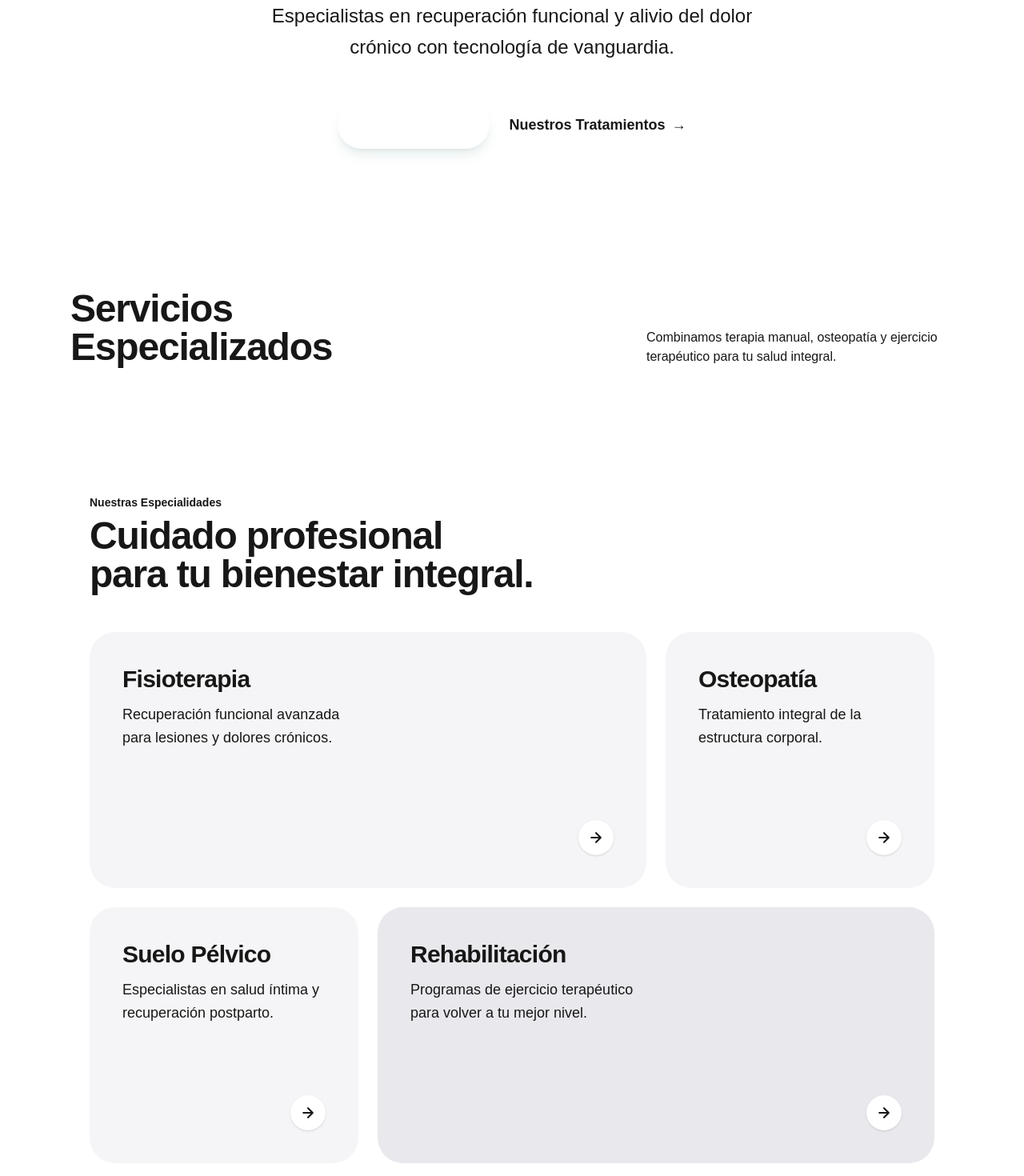
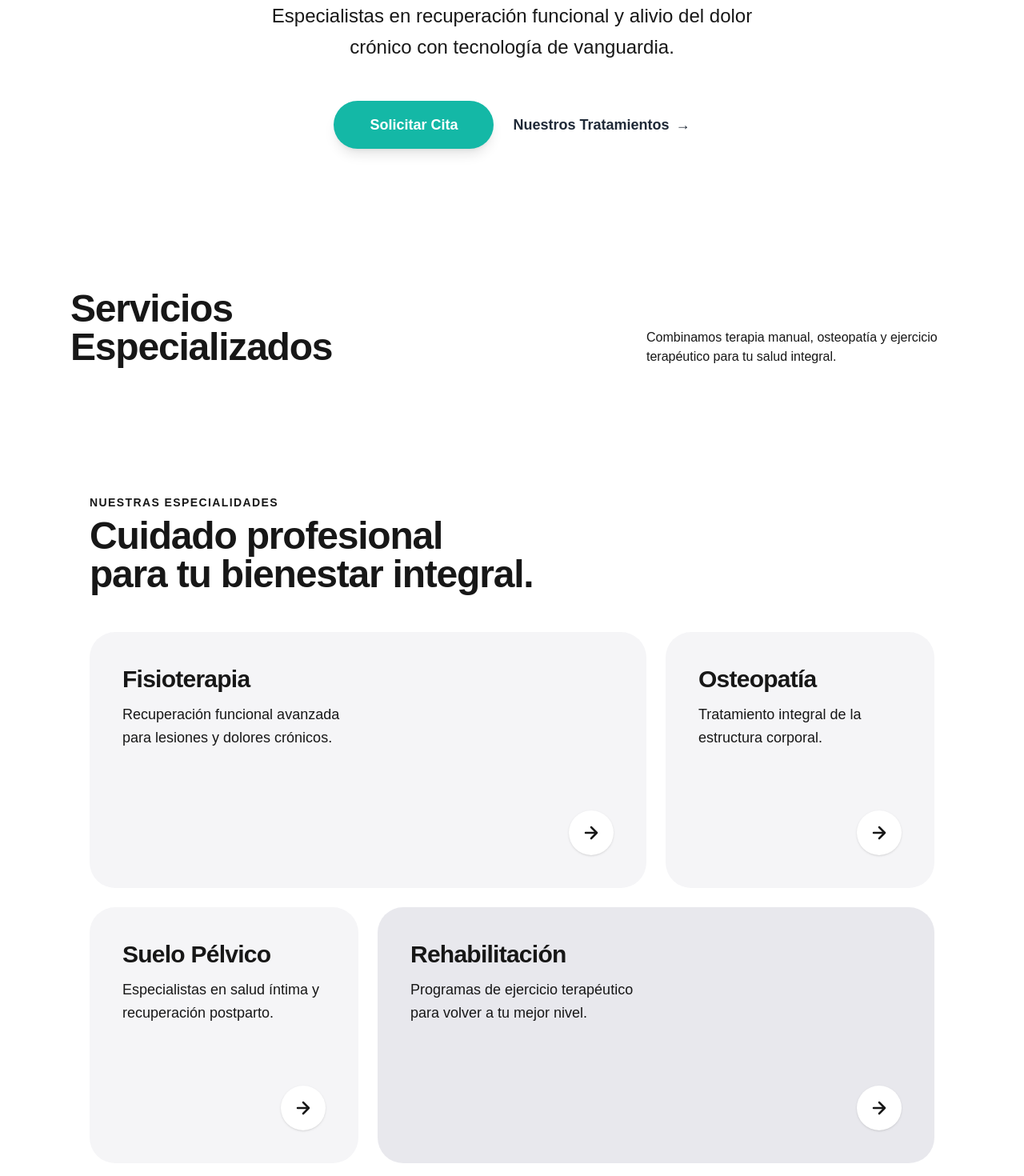
Before and after one commit to gernotroberto357zc-create/kinesalud, a Next.js app: page / in a window 1280 px wide. Shown: the part 500-1970 px from the top of the page at 80% size. Built offline with nearby package versions, Linux system fonts and the light colour scheme.

Commit message:
Design: mejora de botones

```diff
--- a/app/page.tsx
+++ b/app/page.tsx
@@ -1,18 +1,35 @@
-// app/page.tsx
+"use client"; // <--- ESTO ES VITAL para que las animaciones funcionen
+
+import { motion } from "framer-motion";
 import { Navbar } from "@/components/Navbar";
 import { Services } from "@/components/Services";
 import Footer from "@/components/Footer";
 
 export default function Home() {
+  // Configuración de la animación: Aparece desde abajo (y: 20) y se vuelve opaco
+  const revealVariant = {
+    hidden: { opacity: 0, y: 30 },
+    visible: {
+      opacity: 1,
+      y: 0,
+      transition: { duration: 0.8, ease: "easeOut" }
+    }
+  };
+
   return (
     <main className="min-h-screen bg-white">
       <Navbar />
 
-      {/* Hero Section: Salud Profesional */}
+      {/* Hero Section Animada al Cargar */}
       <section className="relative pt-44 pb-20 px-6">
-        <div className="max-w-5xl mx-auto text-center">
+        <motion.div
+          initial="hidden"
+          animate="visible"
+          variants={revealVariant}
+          className="max-w-5xl mx-auto text-center"
+        >
           <span className="inline-block px-4 py-1.5 mb-6 text-xs font-bold tracking-[0.2em] uppercase bg-teal-50 text-clinic-primary rounded-full">
-            Centro de Fisioterapia Avanzada Donde Riki trabaja pero no trabaja...
+            Centro de Fisioterapia Avanzada
           </span>
 
           <h1 className="text-6xl md:text-8xl font-bold tracking-tighter text-clinic-secondary mb-8 leading-tight">
@@ -24,30 +41,43 @@ export default function Home() {
             Especialistas en recuperación funcional y alivio del dolor crónico con tecnología de vanguardia.
           </p>
 
-          {/* Contenedor de botones corregido */}
           <div className="flex flex-col sm:flex-row justify-center items-center gap-6">
   <a
     href="https://www.doctoralia.es/clinicas/kine-salud-2"
     target="_blank"
     rel="noopener noreferrer"
-              className="w-full sm:w-auto bg-clinic-primary !text-white px-10 py-4 rounded-full font-semibold text-lg hover:bg-teal-700 transition-all shadow-lg shadow-teal-900/10 active:scale-95 text-center flex items-center justify-center"
+    className="w-full sm:w-auto px-10 py-4 rounded-full font-bold text-lg transition-all shadow-lg active:scale-95 text-center flex items-center justify-center"
+    style={{
+      backgroundColor: '#14b8a6', // Este es el verde Teal sólido
+      color: '#FFFFFF',           // Blanco puro
+      display: 'flex',
+      minWidth: '200px'
+    }}
   >
     Solicitar Cita
   </a>
 
   <a
     href="#servicios"
-              className="group !text-clinic-secondary font-semibold text-lg flex items-center gap-2 hover:!text-clinic-primary transition-colors cursor-pointer"
+    className="font-semibold text-lg flex items-center gap-2 transition-colors cursor-pointer"
+    style={{ color: '#1f2937' }} // Gris muy oscuro casi negro
   >
     Nuestros Tratamientos
-              <span className="transition-transform group-hover:translate-x-1">→</span>
+    <span>→</span>
   </a>
 </div>
-        </div>
+        </motion.div>
       </section>
 
-      {/* Bento Grid con fondo suave de clínica */}
-      <section id="servicios" className="bg-clinic-bg py-24 rounded-[48px] mx-4 mb-12">
+      {/* Sección de Servicios con Scroll Reveal (Se activa al bajar) */}
+      <motion.section
+        id="servicios"
+        initial="hidden"
+        whileInView="visible" // <--- Aquí ocurre la magia del scroll
+        viewport={{ once: true, margin: "-100px" }}
+        variants={revealVariant}
+        className="bg-clinic-bg py-24 rounded-[48px] mx-4 mb-12"
+      >
         <div className="max-w-6xl mx-auto px-6">
           <div className="mb-16 flex flex-col md:flex-row md:items-end justify-between gap-6">
             <div>
@@ -62,10 +92,9 @@ export default function Home() {
 
           <Services />
         </div>
-      </section>
+      </motion.section>
 
       <Footer />
-
     </main>
   );
 }
--- a/components/Navbar.tsx
+++ b/components/Navbar.tsx
@@ -26,7 +26,11 @@ export const Navbar = () => {
   href="https://www.doctoralia.es/clinicas/kine-salud-2"
   target="_blank"
   rel="noopener noreferrer"
-          className="bg-clinic-primary text-white px-6 py-2 rounded-full text-[13px] font-semibold hover:bg-teal-700 transition-all shadow-md shadow-teal-900/10 active:scale-95 inline-block text-center"
+  className="px-6 py-2 rounded-full text-[13px] font-bold transition-all shadow-md active:scale-95 inline-block text-center"
+  style={{
+    backgroundColor: '#14b8a6', // El mismo verde Teal
+    color: '#FFFFFF'            // Blanco puro garantizado
+  }}
 >
   Cita online
 </a>
--- a/components/Services.tsx
+++ b/components/Services.tsx
@@ -1,5 +1,7 @@
-// components/Services.tsx
+"use client";
+
 import React from 'react';
+import { motion } from 'framer-motion';
 
 // Definimos la estructura de datos para TypeScript
 interface ServiceItem {
@@ -37,39 +39,85 @@ const services: ServiceItem[] = [
 ];
 
 export const Services = () => {
+  // Configuración del contenedor padre (coordina la cascada)
+  const containerVariants = {
+    hidden: { opacity: 0 },
+    visible: {
+      opacity: 1,
+      transition: {
+        staggerChildren: 0.15, // Retraso entre tarjetas
+      },
+    },
+  };
+
+  // Configuración de cada tarjeta individual
+  const cardVariants = {
+    hidden: { opacity: 0, y: 30 },
+    visible: {
+      opacity: 1,
+      y: 0,
+      transition: { duration: 0.8, ease: [0.215, 0.61, 0.355, 1] }
+    },
+  };
+
   return (
     <section className="max-w-6xl mx-auto px-6 py-24">
-      <div className="flex flex-col mb-12">
-        <span className="text-apple-blue font-semibold text-sm mb-2">Nuestras Especialidades</span>
-        <h2 className="text-4xl md:text-5xl font-bold tracking-tight text-apple-text">
+      <motion.div
+        initial={{ opacity: 0, x: -20 }}
+        whileInView={{ opacity: 1, x: 0 }}
+        viewport={{ once: true }}
+        transition={{ duration: 0.6 }}
+        className="flex flex-col mb-12"
+      >
+        <span className="text-clinic-primary font-semibold text-sm mb-2 uppercase tracking-widest">
+          Nuestras Especialidades
+        </span>
+        <h2 className="text-4xl md:text-5xl font-bold tracking-tight text-clinic-secondary">
           Cuidado profesional <br/> para tu bienestar integral.
         </h2>
-      </div>
+      </motion.div>
 
-      <div className="grid grid-cols-1 md:grid-cols-3 gap-6">
+      {/* Grid Animado */}
+      <motion.div
+        className="grid grid-cols-1 md:grid-cols-3 gap-6"
+        variants={containerVariants}
+        initial="hidden"
+        whileInView="visible"
+        viewport={{ once: true, margin: "-100px" }}
+      >
         {services.map((service, index) => (
-          <div
+          <motion.div
             key={index}
-            className={`${service.size} ${service.bg} p-10 rounded-[32px] flex flex-col justify-between min-h-[320px] transition-all duration-500 hover:shadow-xl hover:shadow-gray-200/50 group cursor-pointer border border-transparent hover:border-gray-200`}
+            variants={cardVariants}
+            whileHover={{
+              y: -8,
+              transition: { duration: 0.3, ease: "easeOut" }
+            }}
+            className={`${service.size} ${service.bg} p-10 rounded-[32px] flex flex-col justify-between min-h-[320px] transition-shadow duration-500 hover:shadow-2xl hover:shadow-gray-200/50 group cursor-pointer border border-transparent hover:border-gray-200 relative overflow-hidden`}
           >
             <div>
-              <h3 className="text-3xl font-semibold tracking-tight text-apple-text mb-3">
+              <h3 className="text-3xl font-semibold tracking-tight text-clinic-secondary mb-3 transition-colors group-hover:text-clinic-primary">
                 {service.title}
               </h3>
-              <p className="text-apple-subtext text-lg leading-relaxed max-w-[280px]">
+              <p className="text-clinic-muted text-lg leading-relaxed max-w-[280px]">
                 {service.desc}
               </p>
             </div>
+
+            {/* Icono/Botón con animación de color */}
             <div className="flex justify-end">
-              <div className="bg-white rounded-full p-3 shadow-sm group-hover:bg-apple-text group-hover:text-white transition-colors duration-300">
-                <svg width="20" height="20" viewBox="0 0 24 24" fill="none" stroke="currentColor" strokeWidth="2.5" strokeLinecap="round" strokeLinejoin="round">
+              <motion.div
+                whileTap={{ scale: 0.9 }}
+                className="bg-white text-clinic-secondary rounded-full p-4 shadow-sm group-hover:bg-clinic-secondary group-hover:text-white transition-all duration-300"
+              >
+                <svg width="24" height="24" viewBox="0 0 24 24" fill="none" stroke="currentColor" strokeWidth="2.5" strokeLinecap="round" strokeLinejoin="round">
                   <path d="M5 12h14m-7-7 7 7-7 7"/>
                 </svg>
-              </div>
+              </motion.div>
             </div>
-          </div>
+          </motion.div>
         ))}
-      </div>
+      </motion.div>
     </section>
   );
 };
--- a/package.json
+++ b/package.json
@@ -9,6 +9,7 @@
     "lint": "eslint"
   },
   "dependencies": {
+    "framer-motion": "^12.38.0",
     "next": "16.2.0",
     "react": "19.2.4",
     "react-dom": "19.2.4"
```
Also changed, not shown: 1 other file (tests, documents, lock files or other folders). Lines whose indentation alone changed are shown as unchanged.
